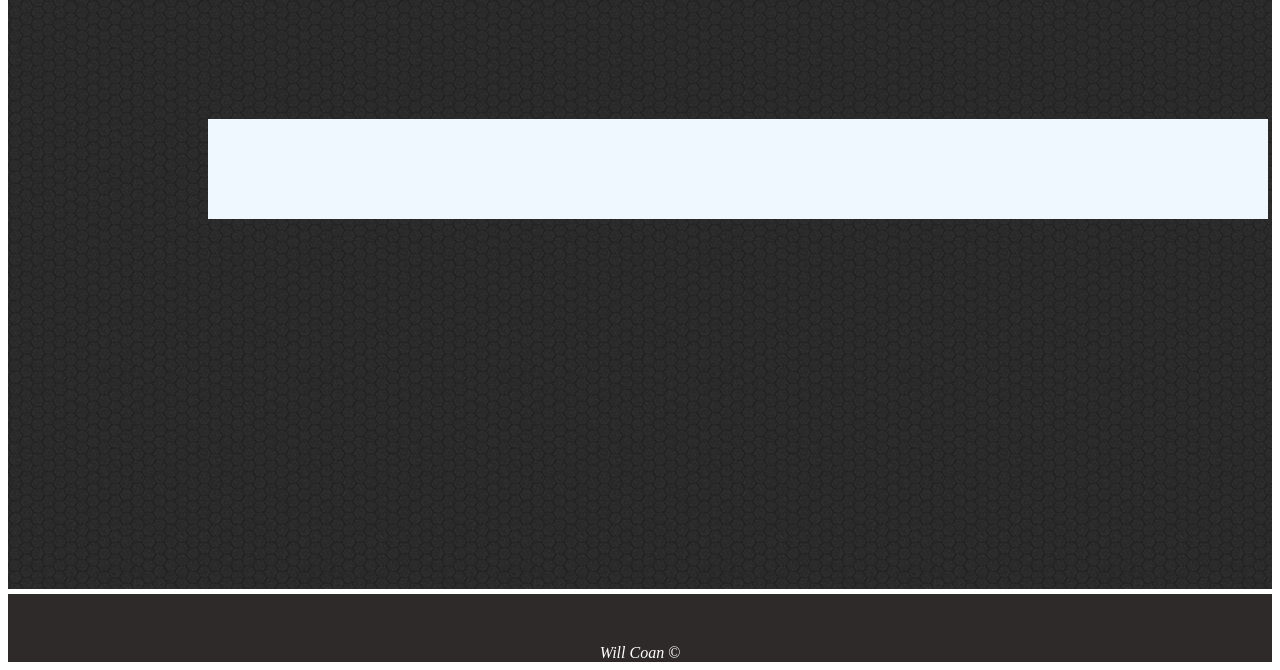
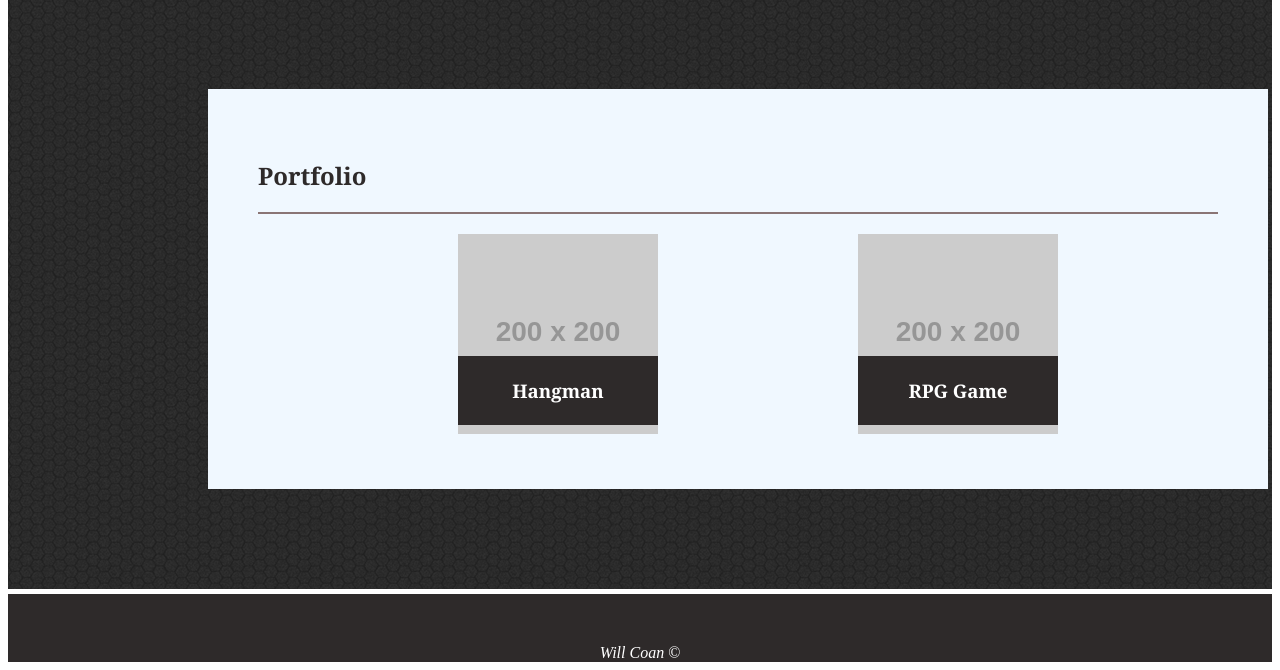
Before and after one commit to clueking1/Basic-Portfolio, a plain HTML site: page portfolio.html in a window 1280 px wide. Shown: the part 145-815 px from the top of the page. Drawn offline with Linux system fonts and the light colour scheme; placeholder pictures from the web are drawn by us.

Commit message:
styled Portfolio

```diff
--- a/assets/style.css
+++ b/assets/style.css
@@ -68,9 +68,11 @@ header {
     position: absolute;
     padding: 50px 50px;
     margin-left: 200px;
-    margin-top: 130px;
+    margin-top: 100px;
     background-color: aliceblue;
     clear: both;
+    height: 300px;
+    overflow: scroll;
 
 }
 
@@ -113,3 +115,37 @@ nav li a:hover {
     background-color: rgba(59, 38, 38, 33%);
     transition: .5s;
 }
+
+/* portfolio style */
+
+.img1 {
+
+    width: 200px;
+    margin-left: 200px;
+    float: left;
+
+}
+
+.img2 {
+
+    width: 200px;
+    margin-left: 200px;
+    float: left;
+}
+
+.img3 {
+    margin-left: 400px;
+    width: 200px;
+}
+
+h3 {
+    font-family: 'Georgia', Times, Times New Roman, serif;
+    color:white;
+    position: relative;
+    text-align: center;
+    bottom: 100px;
+    border: 2px solid  rgb(46, 42, 42);
+    background-color:  rgb(46, 42, 42);
+    padding: 20px 20px;
+
+}
--- a/portfolio.html
+++ b/portfolio.html
@@ -27,6 +27,36 @@
     <div class="backpic">
         <section class="about">
 
+            <h2 class="title">
+                Portfolio
+            </h2>
+
+
+
+                <div class=img1>
+                    <img src="https://via.placeholder.com/200" alt="placeholder">
+                    <h3>Hangman</h3>
+
+                </div>
+                <div class=img1>
+                    <img src="https://via.placeholder.com/200" alt="placeholder">
+                    <h3>RPG Game</h3>
+                </div>
+                <div class=img2>
+                    <img src="https://via.placeholder.com/200" alt="placeholder">
+                    <h3>Trivia Game</h3>
+                </div>
+                <div class=img2>
+                    <img src="https://via.placeholder.com/200" alt="placeholder">
+                    <h3>Info Widget</h3>
+                </div>
+                <div class=img3>
+                    <img src="https://via.placeholder.com/200" alt="placeholder">
+                    <h3>RSP</h3>
+                </div>
+
+
+
 
 
 
```
Also changed, not shown: contact.html (+2 -0 lines).
